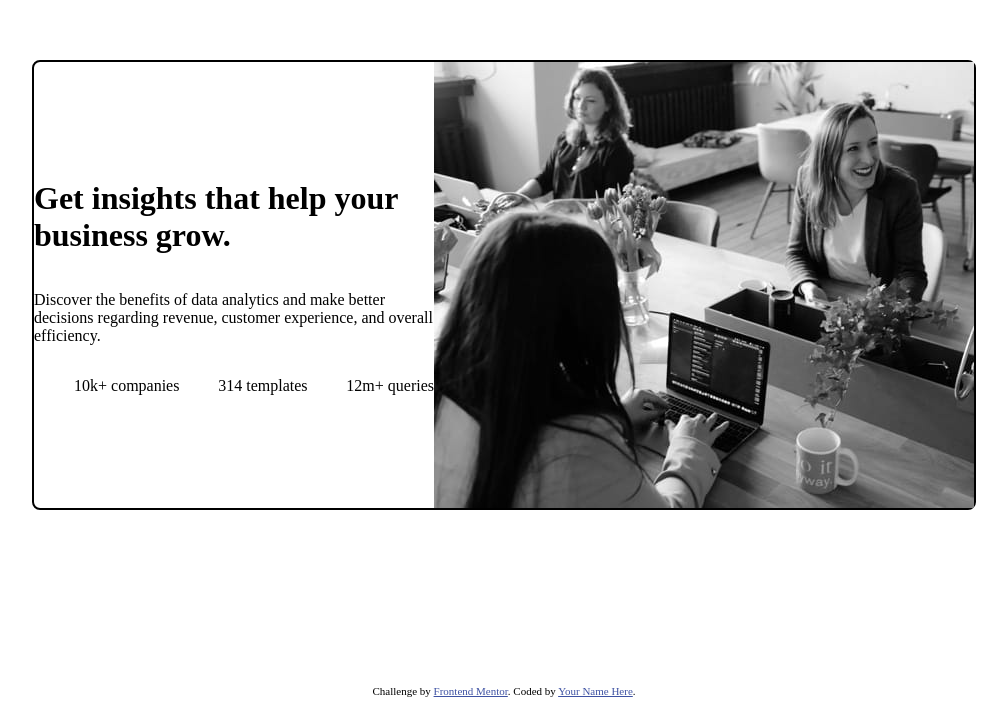
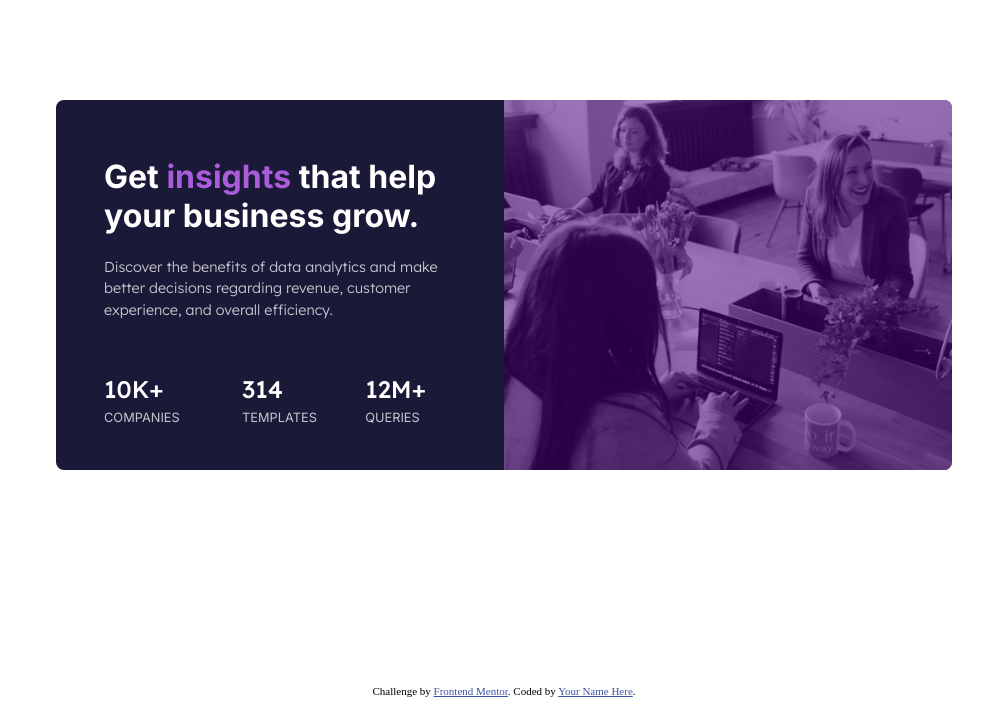
Before and after one commit to CtrlAltSudo/Stats-preview-card-component, a plain HTML site: page index.html in a window 1280 px wide. Shown: the part 123-828 px from the top of the page, without its empty margins (136-1143 px from the left). Drawn offline with Linux system fonts and the light colour scheme.

Commit message:
desktop version complete

```diff
--- a/index.html
+++ b/index.html
@@ -3,7 +3,9 @@
 <head>
   <meta charset="UTF-8">
   <meta name="viewport" content="width=device-width, initial-scale=1.0"> <!-- displays site properly based on user's device -->
-
+  <link rel="preconnect" href="https://fonts.googleapis.com">
+  <link rel="preconnect" href="https://fonts.gstatic.com" crossorigin>
+  <link href="https://fonts.googleapis.com/css2?family=Inter:wght@400;700&family=Lexend+Deca:wght@300;500&display=swap" rel="stylesheet">
   <link rel="icon" type="image/png" sizes="32x32" href="./images/favicon-32x32.png">
 
   <title>Frontend Mentor | Stats preview card component</title>
@@ -17,19 +19,22 @@
 <body>
   <main>
   <div id="mainContainer">
-    <div id="innerContainer">
-<h1>  Get insights that help your business grow.</h1>
+    <div id="textContainer">
+<h1>  Get <span>insights</span>  that help your business grow.</h1>
 <p>Discover the benefits of data analytics and make better decisions regarding revenue, customer
   experience, and overall efficiency.</p>
   <div id="statsContainer">
   <ul>
-    <li>  10k+ companies</li>
-    <li>  314 templates</li>
-    <li>  12m+ queries</li>
+    <li><span class="statsSpan">10k+</span> companies</li>
+    <li><span class="statsSpan">314</span> templates</li>
+    <li><span class="statsSpan">12m+</span> queries</li>
   </ul>
 </div>
 </div>
-  <img src="/images/image-header-desktop.jpg" alt="colleagues sitting in an office">
+<div id="imgContainer">
+  <div class="overlay-color"></div>
+<img src="/images/image-header-desktop.jpg" alt="colleagues sitting at an office desk" srcset="">
+
 
 </div>
 </main>
--- a/style.css
+++ b/style.css
@@ -1,3 +1,7 @@
+* {
+    box-sizing: border-box;
+}
+
 main {
     height: 100vh;
     display: flex;
@@ -5,24 +9,79 @@ main {
     justify-content: center;
     align-items: center;
 }
-
 #mainContainer {
     display: flex;
     justify-content: center;
     align-items: center;
-    border: solid black 2px;
+    background-color:#1b1938;
+    color: white;
     border-radius: 0.5rem;
 }
-#innerContainer {
-    display: flex;
-    flex-direction: column;
-/*     padding: 2rem; */
-    width: 25rem;
+#textContainer {
+    width: 28rem;
+    padding: 0 3rem 2rem 3rem;
+}
 
+#imgContainer {
+    position: relative;
+    display: block;
+}
+.overlay-color {
+    position: absolute;
+    top: 0;
+    left: 0;
+    width: 100%;
+    height: 100%;
+    border-radius: 0 0.5rem 0.5rem 0;
+    background-color: hsla(275, 100%, 25%, 0.527); /* Adjust the color and opacity as needed */
+  }
+
+#imgContainer img {
+    width: 28rem;
+    height: 100%;
+    display: block;
+    border-radius: 0 0.5rem 0.5rem 0;
 }
 ul {
     display: flex;
-    flex-direction: row;
-    justify-content: space-between;
+    margin: 2.5rem 0 0 0;
     list-style: none;
+    gap: 2rem;
+    padding: 0;
+    margin-top: 3rem;
 }
+li {
+    font-family: 'Inter', sans-serif;
+    font-size: 0.8rem;
+    text-transform: uppercase;
+    font-weight: 300;
+    color: hsla(0, 0%, 100%, 0.75);
+    line-height: 1.6;
+}
+h1 {
+    font-family: 'Inter', sans-serif;
+    font-weight: 700;
+    margin-top: 3rem;
+}
+h1 span {
+    color: hsl(277, 64%, 61%);
+}
+p {
+    font-family: 'Lexend Deca', sans-serif;
+    font-weight: 300;
+    font-size: 0.9rem;
+    line-height: 1.5;
+    color: hsla(0, 0%, 100%, 0.75);
+}
+.statsSpan {
+    font-size: 1.5rem;
+    font-family: 'Lexend Deca', sans-serif;
+    font-weight: 500;
+    color: white;
+}
+
+@media only screen and (max-width: 768px) {
+    main {
+        flex-direction: column;
+    }
+  }
```
